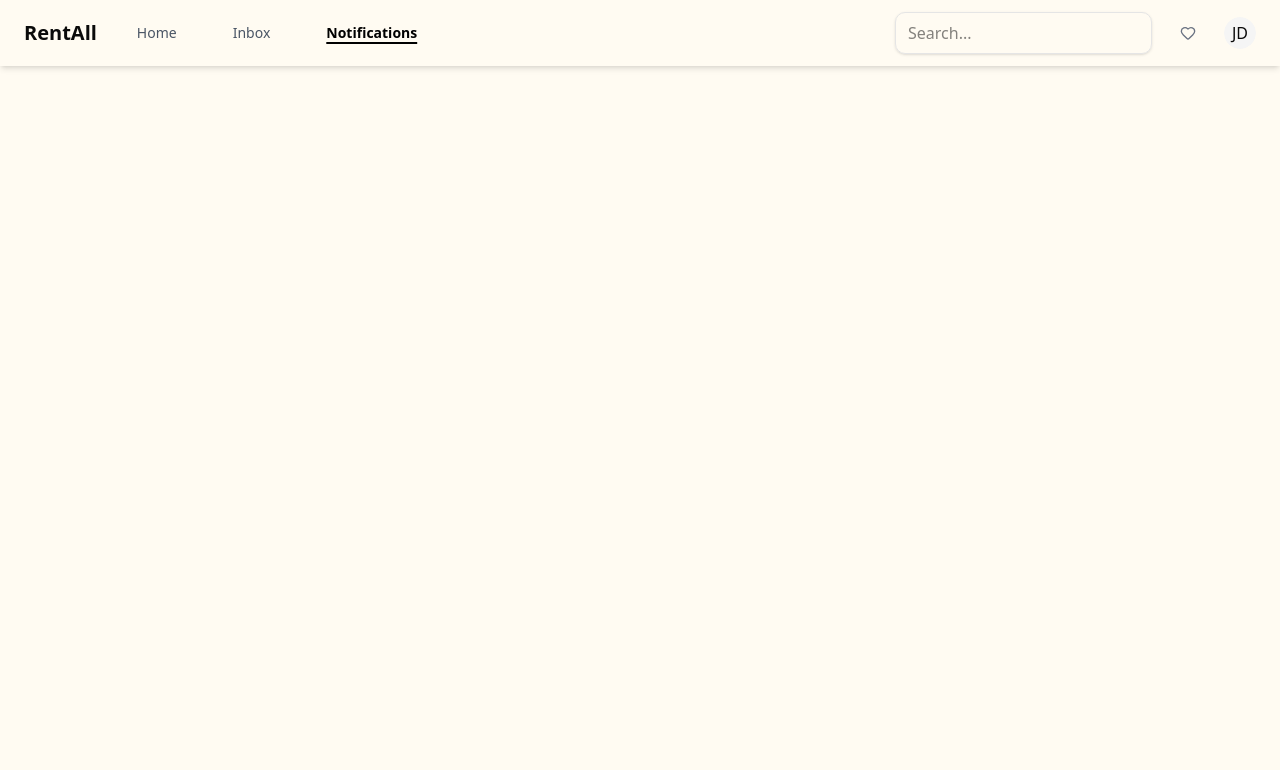
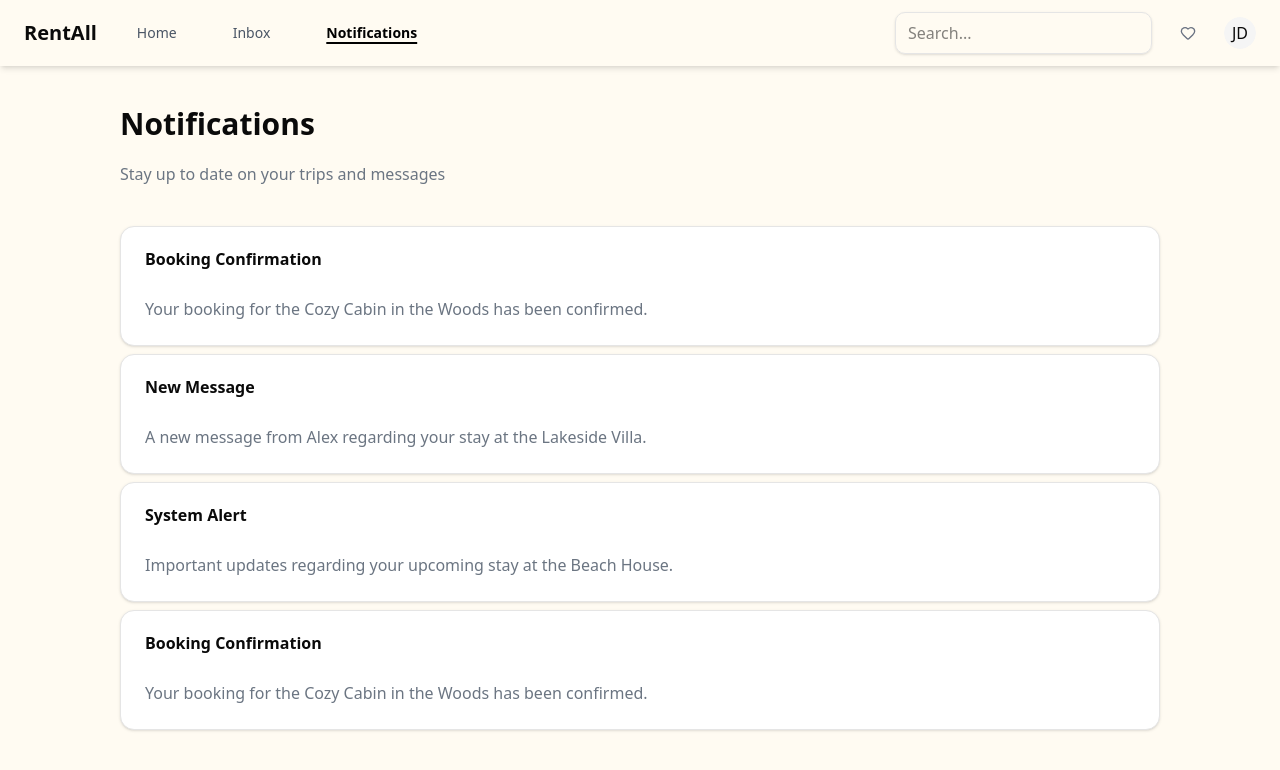
Before and after one commit to joanarazon/FinalRentAll_Web, a React (Vite) app: page /notifications in a window 1280 px wide. Shown: the top 770 px of the page. Built offline with nearby package versions, Linux system fonts and the light colour scheme; no server answers.

Commit message:
refactor: added a notification

```diff
--- a/src/components/MailSidebar.jsx
+++ b/src/components/MailSidebar.jsx
@@ -16,8 +16,6 @@ export default function MailSidebar({ activePage }) {
         <nav className="flex flex-col p-4 gap-2">
           <p className="mb-5">Messages</p>
           <Button variant="ghost" className={linkClass("inbox")}>Inbox</Button>
-          <Button variant="ghost" className={linkClass("sent")}>Sent</Button>
-          <Button variant="ghost" className={linkClass("drafts")}>Drafts</Button>
         </nav>
       </ScrollArea>
     </aside>
--- a/src/components/topMenu.jsx
+++ b/src/components/topMenu.jsx
@@ -60,7 +60,7 @@ export default function TopMenu({ activePage, favorites = [], searchTerm, setSea
 
             {/* Mobile links */}
             {mobileMenuOpen && (
-                <div className="flex flex-col gap-2 md:hidden mt-2">
+                <div className="flex flex-row gap-2 md:hidden mt-2">
                     <Button variant="link" className={`${linkClass("home")} cursor-pointer`} onClick={handleHome}>Home</Button>
                     <Button
                         variant="link"
--- a/src/pages/Inbox.jsx
+++ b/src/pages/Inbox.jsx
@@ -1,6 +1,7 @@
 import React, { useState } from "react";
 import TopMenu from "../components/topMenu";
 import MailSidebar from "../components/MailSidebar";
+import { Avatar, AvatarFallback, AvatarImage } from "@/components/ui/avatar";
 
 function Inbox({ favorites, searchTerm, setSearchTerm }) {
     const [inboxSearch, setInboxSearch] = useState("");
@@ -19,9 +20,8 @@ function Inbox({ favorites, searchTerm, setSearchTerm }) {
             <div className="flex flex-1 relative">
                 {/* Sidebar */}
                 <div
-                    className={`fixed inset-y-0 left-0 z-40 w-64 bg-[#FFFBF2] transform border-r transition-transform duration-300 md:static md:translate-x-0 ${
-                        sidebarOpen ? "translate-x-0" : "-translate-x-full"
-                    }`}
+                    className={`fixed inset-y-0 left-0 z-40 w-64 bg-[#FFFBF2] transform border-r transition-transform duration-300 md:static md:translate-x-0 ${sidebarOpen ? "translate-x-0" : "-translate-x-full"
+                        }`}
                 >
                     <MailSidebar activePage="inbox" />
                 </div>
@@ -52,13 +52,63 @@ function Inbox({ favorites, searchTerm, setSearchTerm }) {
                             placeholder="Search inbox"
                             value={inboxSearch}
                             onChange={(e) => setInboxSearch(e.target.value)}
-                            className="flex-1 md:w-1/2 px-3 py-2 border rounded-lg shadow-sm focus:outline-none focus:ring focus:border-blue-500"
+                            className="md:w-1/2 px-3 py-2 border rounded-lg shadow-sm focus:outline-none focus:ring focus:border-blue-500"
                         />
                     </div>
 
                     {/* Inbox content */}
                     <main className="flex-1 p-6">
-                        {/* Your inbox messages go here */}
+                        <p className="font-bold mb-4">Today</p>
+
+                        {/* 3 avatars in a column */}
+                        <div className="flex flex-col gap-4">
+                            <div className="flex flex-row gap-4 ">
+                                <Avatar className="w-16 h-16">
+                                    <AvatarImage src="https://i.pravatar.cc/150?img=1" alt="User 1" />
+                                    <AvatarFallback>U1</AvatarFallback>
+                                </Avatar>
+                                <div className="flex flex-col w-full">
+                                    <p className="font-semibold">Kleyven Rada</p>
+                                    <div className="flex flex-row justify-between">
+                                        <p className="text-[#61758A]">Hi, I'm interested in renting your apartment. Could you provide more details about the lease terms and availability?</p>
+                                        <p className="text-sm text-gray-500 whitespace-nowrap">10:59 PM</p>
+                                    </div>
+                                </div>
+                            </div>
+
+                            <div className="flex flex-row gap-4 ">
+                                <Avatar className="w-16 h-16">
+                                    <AvatarImage src="https://i.pravatar.cc/150?img=2" alt="User 1" />
+                                    <AvatarFallback>U1</AvatarFallback>
+                                </Avatar>
+                                <div className="flex flex-col w-full">
+                                    <p className="font-semibold">Ivan Emmanuel</p>
+                                    <div className="flex flex-row justify-between">
+                                        <p className="text-[#61758A]">I'm planning a trip to the city next month and your place looks perfect. Are the dates of July 15th to 22nd available?</p>
+                                        <p className="text-sm text-gray-500 whitespace-nowrap">4:45 PM</p>
+                                    </div>
+                                </div>
+                            </div>
+
+                            <div className="flex flex-row gap-4">
+                                <Avatar className="w-16 h-16">
+                                    <AvatarImage src="https://i.pravatar.cc/150?img=3" alt="User 1" />
+                                    <AvatarFallback>U1</AvatarFallback>
+                                </Avatar>
+
+                                <div className="flex flex-col w-full">
+                                    <p className="font-semibold">Trent Aviola</p>
+
+                                    {/* Message on left, time on right */}
+                                    <div className="flex flex-row justify-between">
+                                        <p className="text-[#61758A]">
+                                            I'm interested in your property. Could you share more photos of the interior and exterior?
+                                        </p>
+                                        <p className="text-sm text-gray-500 whitespace-nowrap">4:45 PM</p>
+                                    </div>
+                                </div>
+                            </div>
+                        </div>
                     </main>
                 </div>
             </div>
--- a/src/pages/Notification.jsx
+++ b/src/pages/Notification.jsx
@@ -1,5 +1,6 @@
 import React from "react";
 import TopMenu from "../components/topMenu";
+import { Card, CardHeader, CardTitle, CardContent } from "@/components/ui/card";
 
 function Notification({ favorites, searchTerm, setSearchTerm }) {
     return (
@@ -12,7 +13,58 @@ function Notification({ favorites, searchTerm, setSearchTerm }) {
                     setSearchTerm={setSearchTerm}
                 />
                 <div className="px-4 md:px-30 mt-10">
+                    <p className="font-bold text-3xl mb-5">Notifications</p>
+                    <p className="text-[#6B7582] mb-10">
+                        Stay up to date on your trips and messages
+                    </p>
 
+                    {/* Booking Confirmation */}
+                    <Card className="mb-2 shadow-sm">
+                        <CardHeader>
+                            <CardTitle className="font-semibold">Booking Confirmation</CardTitle>
+                        </CardHeader>
+                        <CardContent>
+                            <p className="text-[#6B7582]">
+                                Your booking for the Cozy Cabin in the Woods has been confirmed.
+                            </p>
+                        </CardContent>
+                    </Card>
+
+                    {/* New Message */}
+                    <Card className="mb-2 shadow-sm">
+                        <CardHeader>
+                            <CardTitle className="font-semibold">New Message</CardTitle>
+                        </CardHeader>
+                        <CardContent>
+                            <p className="text-[#6B7582]">
+                                A new message from Alex regarding your stay at the Lakeside Villa.
+                            </p>
+                        </CardContent>
+                    </Card>
+
+                    {/* System Alert */}
+                    <Card className="mb-2 shadow-sm">
+                        <CardHeader>
+                            <CardTitle className="font-semibold">System Alert</CardTitle>
+                        </CardHeader>
+                        <CardContent>
+                            <p className="text-[#6B7582]">
+                                Important updates regarding your upcoming stay at the Beach House.
+                            </p>
+                        </CardContent>
+                    </Card>
+
+                    {/* Another Booking Confirmation */}
+                    <Card className="mb-2 shadow-sm">
+                        <CardHeader>
+                            <CardTitle className="font-semibold">Booking Confirmation</CardTitle>
+                        </CardHeader>
+                        <CardContent>
+                            <p className="text-[#6B7582]">
+                                Your booking for the Cozy Cabin in the Woods has been confirmed.
+                            </p>
+                        </CardContent>
+                    </Card>
                 </div>
             </div>
         </>
```
